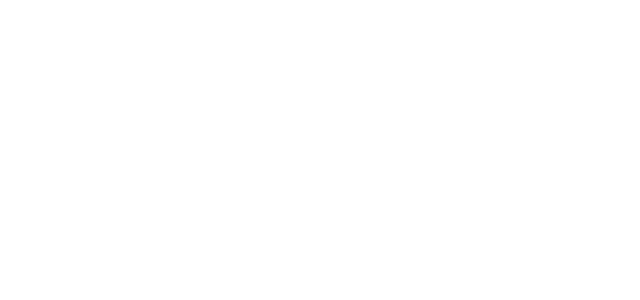
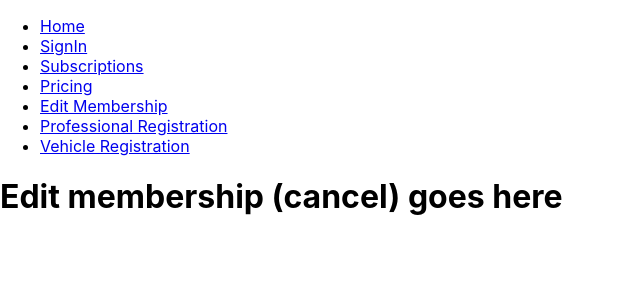
Before and after one commit to emma-edwards/CSCI314-C13, a React (Create React App) app in the folder my-react-app/: page /EditMembership in a window 1280 px wide. Before the commit this address had no page. Shown: the top 300 px of the page, without its empty margins (0-640 px from the left). Built offline with nearby package versions, Linux system fonts and the light colour scheme.

Commit message:
Added two rego pages and edit membership page, added route to these three pages

```diff
--- /dev/null
+++ b/my-react-app/src/Pages/EditMembership.js
@@ -0,0 +1,5 @@
+const EditMembership = () => {
+    return <h1>Edit membership (cancel) goes here</h1>;
+};
+
+export default EditMembership;
--- a/my-react-app/src/Pages/Layout.js
+++ b/my-react-app/src/Pages/Layout.js
@@ -17,6 +17,15 @@
                 <li>
                     <Link to="/Pricing">Pricing</Link>
                 </li>
+                <li>
+                    <Link to="/EditMembership">Edit Membership</Link>
+                </li>
+                <li>
+                    <Link to="/ProfessionalReg">Professional Registration</Link>
+                </li>
+                <li>
+                <Link to="/VehicleReg">Vehicle Registration</Link>
+                </li>
             </ul>
         </nav>
 
--- /dev/null
+++ b/my-react-app/src/Pages/ProfessinalReg.js
@@ -0,0 +1,5 @@
+const ProfessionalReg = () => {
+    return <h1>Professionals registration form goes here</h1>;
+};
+
+export default ProfessionalReg;
--- /dev/null
+++ b/my-react-app/src/Pages/VehicleReg.js
@@ -0,0 +1,5 @@
+const VehicleReg = () => {
+    return <h1>Vehicle registration form goes here</h1>;
+};
+
+export default VehicleReg;
--- a/my-react-app/src/index.js
+++ b/my-react-app/src/index.js
@@ -8,7 +8,10 @@
 import SignIn from './Pages/SignIn';
 import Subscriptions from './Pages/Subscriptions';
 import Pricing from './Pages/Pricing';
+import EditMembership from "./Pages/EditMembership";
 import reportWebVitals from './reportWebVitals';
+import ProfessionalReg from "./Pages/ProfessinalReg";
+import VehicleReg from "./Pages/VehicleReg";
 
 export default function App() {
     return (
@@ -19,6 +22,10 @@
                     <Route path="SignIn" element={<SignIn />} />
                     <Route path="Subscriptions" element={<Subscriptions />} />
                     <Route path="Pricing" element={<Pricing />} />
+                    <Route path="EditMembership" element={<EditMembership />} />
+                    <Route path="ProfessionalReg" element={<ProfessionalReg />} />
+                    <Route path="VehicleReg" element={<VehicleReg />} />
+
                 </Route>
             </Routes>
 
```
